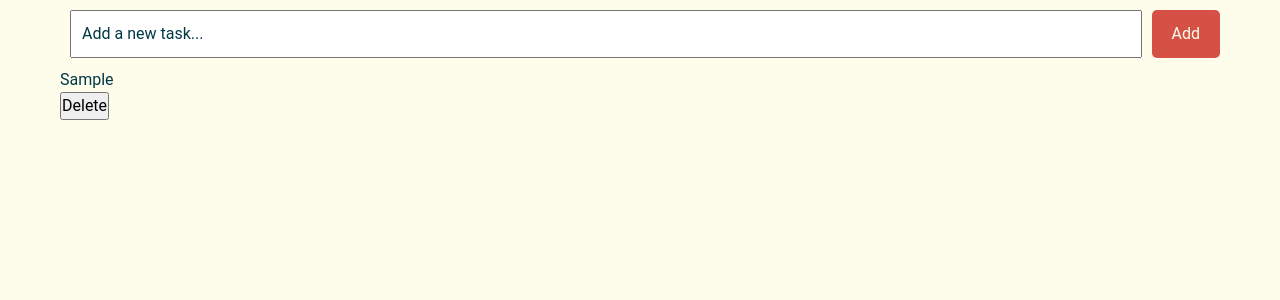
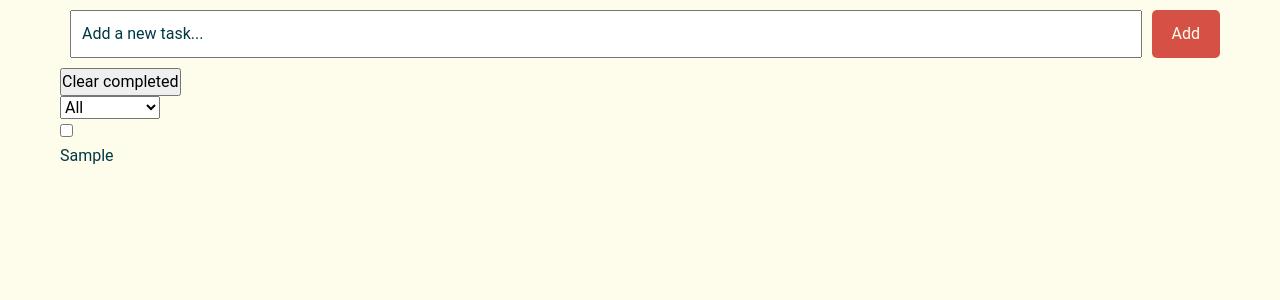
Before and after one commit to NBVTien/to-dos-list, a React (Vite) app: page / in a window 1280 px wide. Both pictures are taken after typing "Sample" into the empty fields and a click on the button "Add". Shown: the top 300 px of the page. Built offline with nearby package versions, Linux system fonts and the light colour scheme.

Commit message:
feat: new deletion mechanism + Filter component

```diff
--- a/package.json
+++ b/package.json
@@ -12,11 +12,13 @@
   "dependencies": {
     "react": "^18.2.0",
     "react-dom": "^18.2.0",
-    "react-hook-form": "^7.50.1"
+    "react-hook-form": "^7.50.1",
+    "uuid": "^9.0.1"
   },
   "devDependencies": {
     "@types/react": "^18.2.55",
     "@types/react-dom": "^18.2.19",
+    "@types/uuid": "^9.0.8",
     "@typescript-eslint/eslint-plugin": "^6.21.0",
     "@typescript-eslint/parser": "^6.21.0",
     "@vitejs/plugin-react": "^4.2.1",
--- a/src/App.tsx
+++ b/src/App.tsx
@@ -1,3 +1,4 @@
+/* eslint-disable @typescript-eslint/no-unused-vars */
 import { useEffect, useState } from 'react';
 import { TaskType } from './shared/Types';
 import TaskList from './components/TaskList';
@@ -5,8 +6,8 @@ import NewTaskForm from './components/NewTaskForm';
 import './App.css';
 
 const App = () => {
-  const stringtifyTasks: string | null = sessionStorage.getItem('tasks');
-  const storedTasks: TaskType[] = (stringtifyTasks !== null) ? JSON.parse(stringtifyTasks) : [];
+  const stringifiedTasks: string | null = sessionStorage.getItem('tasks');
+  const storedTasks: TaskType[] = (stringifiedTasks !== null) ? JSON.parse(stringifiedTasks) : [];
   const [tasks, setTasks] = useState<TaskType[]>(storedTasks);
   useEffect(() => {
     sessionStorage.setItem('tasks', JSON.stringify(tasks));
@@ -16,10 +17,25 @@ const App = () => {
     setTasks([...tasks, task]);
   };
 
-  const handleDelete = (index: number) => {
-    const newTasks = [...tasks.slice(0, index), ...tasks.slice(index + 1)];
+  const handleDelete = (key: string) => {
+    const newTasks: TaskType[] = tasks.filter(task => task.id !== key);
     setTasks(newTasks);
   };
+
+  const handleClearCompleted = () => {
+    const newTasks: TaskType[] = tasks.filter(task => !task.done);
+    setTasks(newTasks);
+  }
+
+  const handleCheck = (key: string) => {
+    const newTasks: TaskType[] = tasks.map(task => {
+      if (task.id === key) {
+        return { ...task, done: !task.done };
+      }
+      return task;
+    });
+    setTasks(newTasks);
+  }
 
   return (
     <div className='app'>
@@ -27,9 +43,15 @@ const App = () => {
         <NewTaskForm
           onNewTask={addNewTask}
         />
+        <button
+          onClick={handleClearCompleted}
+          className='clear-completed'
+        >
+          Clear completed
+        </button>
         <TaskList
           tasks={tasks}
-          onDelete={handleDelete}
+          onCheck={handleCheck}
         />
       </div>
     </div>
--- /dev/null
+++ b/src/components/Filter.tsx
@@ -0,0 +1,23 @@
+import React, { useState } from 'react';
+import { FilterProps } from '../shared/Types';
+
+const Filter = ( {onSelectionChange} : FilterProps ) => {
+  const [selectedValue, setSelectedValue] = useState<string>('all');
+
+  const handleChange = (event: React.ChangeEvent<HTMLSelectElement>) => {
+    setSelectedValue(event.target.value);
+    onSelectionChange(event.target.value);
+  }
+
+  return (
+    <div>
+      <select name="filter" value={selectedValue} onChange={handleChange}>
+        <option value="all">All</option>
+        <option value="active">Active</option>
+        <option value="completed">Completed</option>
+      </select>
+    </div>
+  );
+}
+
+export default Filter;
--- a/src/components/NewTaskForm.tsx
+++ b/src/components/NewTaskForm.tsx
@@ -1,18 +1,30 @@
 import { ChangeEvent, FormEvent, useState } from "react";
+import { v4 as uuidv4 } from 'uuid';
 import { NewTaskFormProps, TaskType } from "../shared/Types";
 import './NewTaskForm.css';
 
 const NewTaskForm = ( { onNewTask } : NewTaskFormProps ) => {
-  const [task, setTask] = useState<TaskType>({ name: '' });
+  const newTask = () => {
+    return {
+      id: uuidv4(),
+      name: '',
+      done: false
+    };
+  }
+
+  const [task, setTask] = useState<TaskType>(newTask());
 
   const handleSubmit = (event: FormEvent<HTMLFormElement>) => {
     event.preventDefault();
+    if (task.name === '') {
+      return;
+    }
     if (task.name.trim() === '') {
-      setTask({ name: '' });
+      setTask({ ...task, name: '' });
       return;
     }
     onNewTask(task);
-    setTask({ name: '' });
+    setTask(newTask());
   }
 
   const handleInputChange = (event: ChangeEvent<HTMLInputElement>) => {
--- a/src/components/Task.tsx
+++ b/src/components/Task.tsx
@@ -2,11 +2,16 @@
 import "./Task.css";
 import { TaskProps } from "../shared/Types";
 
-function Task( {key, name, onDelete} : TaskProps ) {
+function Task( {task, onCheck} : TaskProps ) {
+
   return (
 		<div className="task">
-			<div>{name}</div>
-			<button onClick={onDelete}>Delete</button>
+			<input
+				type="checkbox"
+				checked={task.done}
+				onChange={onCheck}
+			/>
+			<div>{task.name}</div>
 		</div>
   );
 }
--- a/src/components/TaskList.tsx
+++ b/src/components/TaskList.tsx
@@ -1,17 +1,35 @@
+import { useState } from "react";
+import { TaskListProps, TaskType } from "../shared/Types";
 import Task from "./Task";
-import { TaskListProps } from "../shared/Types";
+import Filter from "./Filter";
 
-const TaskList = ( {tasks, onDelete} : TaskListProps) => {
+const TaskList = ( {tasks, onCheck} : TaskListProps) => {
+  const [filter, setFilter] = useState<string>('all');
+
+  const filterTasks = (tasks: TaskType[], filter: string) => {
+    switch (filter) {
+      case 'active':
+        return tasks.filter(task => !task.done);
+      case 'completed':
+        return tasks.filter(task => task.done);
+      default:
+        return tasks;
+    }
+  }
+
+  const filteredTasks : TaskType[] = filterTasks(tasks, filter);
+
   return (
     <>
-      {(tasks.length === 0) ? (
-        <p>No tasks yet.</p>
+      <Filter onSelectionChange={setFilter}/>
+      {(filteredTasks.length === 0) ? (
+        <p>There is no tasks.</p>
       ) : (
-        tasks.map((task, index) => (
+        filteredTasks.map((task) => (
           <Task
-            key={index}
-            name={task.name}
-            onDelete={() => onDelete(index)}
+            key={task.id}
+            task={task}
+            onCheck={() => onCheck(task.id)}
           />
         ))
       )}
```
Also changed, not shown: src/shared/Types.ts (+9 -4 lines), 1 other file (tests, documents, lock files or other folders).
